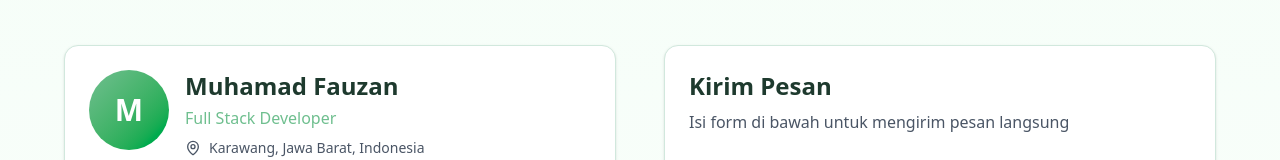
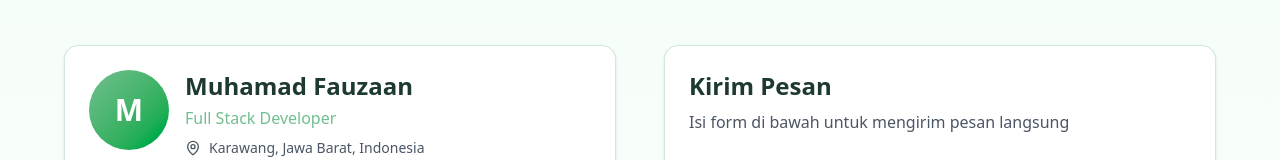
Before and after one commit to Makima-1214/Learnlang, a Next.js app: page /contact in a window 1280 px wide. Shown: the part 772-932 px from the top of the page. Built offline with nearby package versions, Linux system fonts and the light colour scheme; no server answers.

Commit message:
fix: correct spelling of developer's name in ContactPage

```diff
--- a/app/contact/page.js
+++ b/app/contact/page.js
@@ -21,7 +21,7 @@ import {
 
 export default function ContactPage() {
   const developer = {
-    name: "Muhamad Fauzan",
+    name: "Muhamad Fauzaan",
     role: "Full Stack Developer",
     bio: "Passionate developer yang berfokus pada pengembangan aplikasi web modern dengan Next.js, React, dan AI integration. Senang menciptakan solusi yang membuat pembelajaran lebih accessible untuk semua orang.",
     location: "Karawang, Jawa Barat, Indonesia",
```
